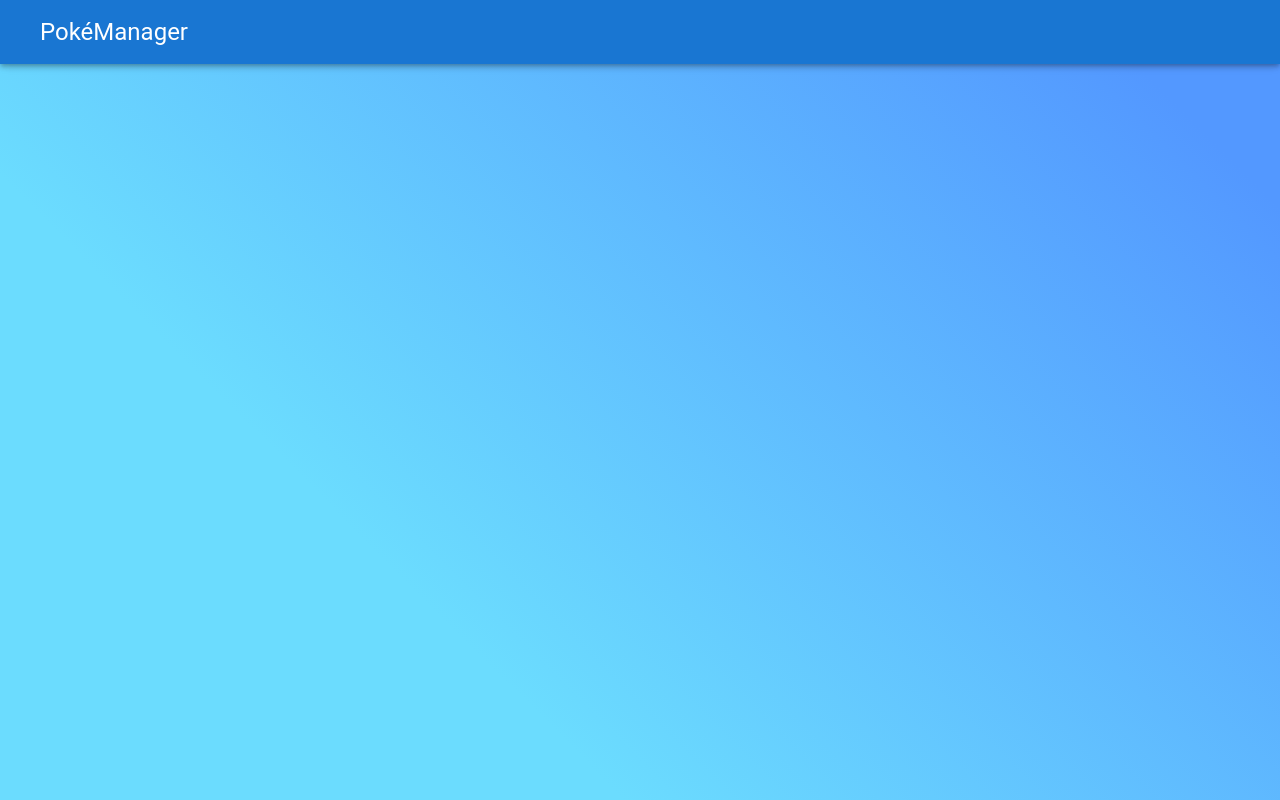
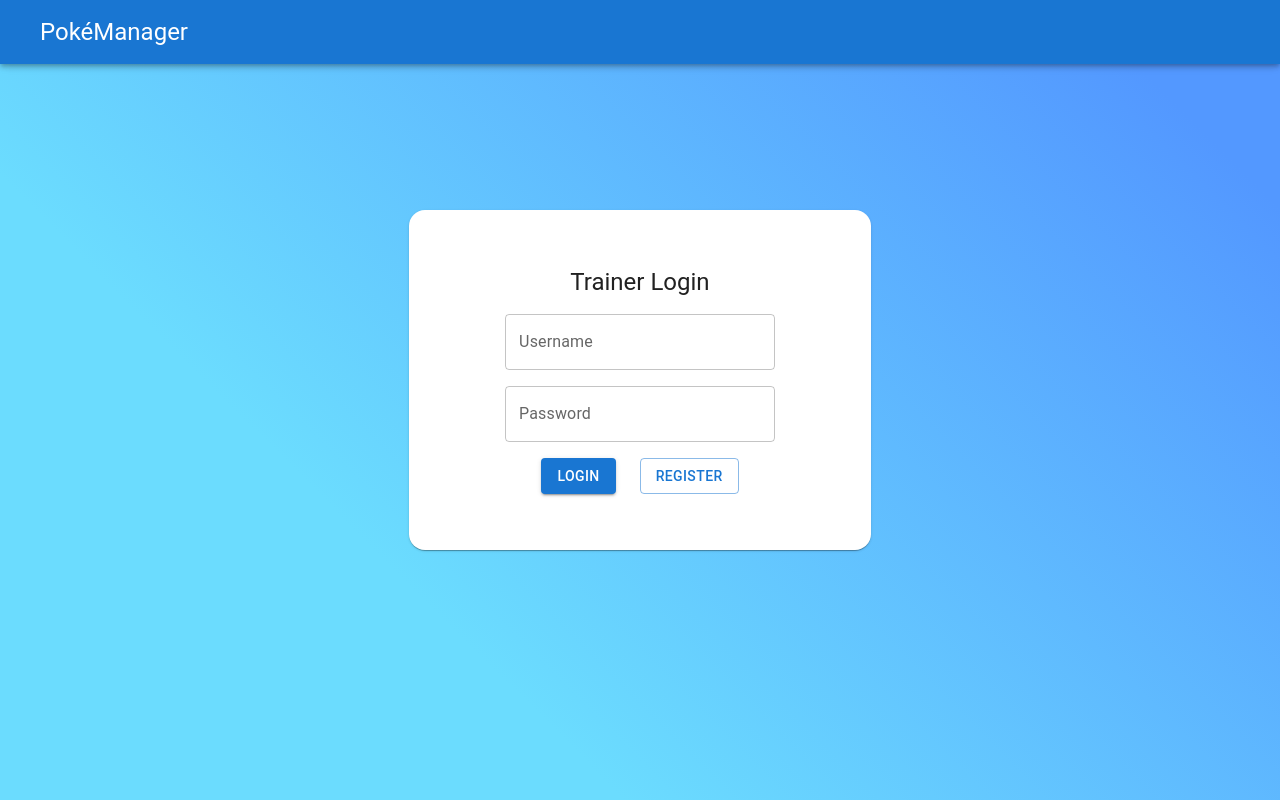
Before and after one commit to 241209-NET/Team-1---Frontend, a React (Vite) app: page /login in a window 1280 px wide. Before the commit this address had no page. Built offline with nearby package versions, Linux system fonts and the light colour scheme.

Commit message:
Create login page

```diff
--- a/src/App.tsx
+++ b/src/App.tsx
@@ -3,6 +3,7 @@ import { BrowserRouter, Navigate, Route, Routes } from "react-router";
 import Home from "./pages/Home";
 import Navbar from "./components/Navbar";
 import Pokemon from "./pages/Pokemon";
+import Login from "./pages/Login";
 
 export default function App() {
   return (
@@ -28,8 +29,9 @@ export default function App() {
           >
             <Routes>
               <Route path="/" element={<Home />} />
-              <Route path="/pokemon" element={<Navigate to="/" />} />
               <Route path="/pokemon/:id" element={<Pokemon />} />
+              <Route path="login" element={<Login />} />
+              <Route path="*" element={<Navigate to="/" />} />
             </Routes>
           </Box>
         </Stack>
--- /dev/null
+++ b/src/pages/Login.tsx
@@ -0,0 +1,84 @@
+import {
+  Box,
+  Button,
+  Paper,
+  Stack,
+  TextField,
+  Typography,
+} from "@mui/material";
+import { useState } from "react";
+
+export default function Login() {
+  const [isLoading, setIsLoading] = useState<boolean>(false);
+  const [username, setUsername] = useState<string>("");
+  const [password, setPassword] = useState<string>("");
+
+  const handleLogin = async () => {
+    setIsLoading(true);
+  };
+
+  const handleRegister = async () => {
+    setIsLoading(true);
+  };
+
+  return (
+    <Box
+      sx={{
+        display: "flex",
+        justifyContent: "center",
+        alignItems: "center",
+        height: "75vh",
+      }}
+    >
+      <Paper
+        sx={{
+          borderRadius: "1rem",
+          background: "#ffffff",
+        }}
+      >
+        <Stack
+          component="form"
+          spacing={2}
+          sx={{
+            px: 12,
+            py: 7,
+            justifyContent: "center",
+            alignItems: "center",
+          }}
+        >
+          <Typography variant="h5">Trainer Login</Typography>
+          <TextField
+            label="Username"
+            disabled={isLoading}
+            value={username}
+            onChange={(e) => setUsername(e.target.value)}
+            sx={{ width: "30ch" }}
+          />
+          <TextField
+            label="Password"
+            disabled={isLoading}
+            value={password}
+            onChange={(e) => setPassword(e.target.value)}
+            sx={{ width: "30ch" }}
+          />
+          <Stack direction="row" spacing={3}>
+            <Button
+              variant="contained"
+              onClick={handleLogin}
+              disabled={isLoading}
+            >
+              Login
+            </Button>
+            <Button
+              variant="outlined"
+              onClick={handleRegister}
+              disabled={isLoading}
+            >
+              Register
+            </Button>
+          </Stack>
+        </Stack>
+      </Paper>
+    </Box>
+  );
+}
```
